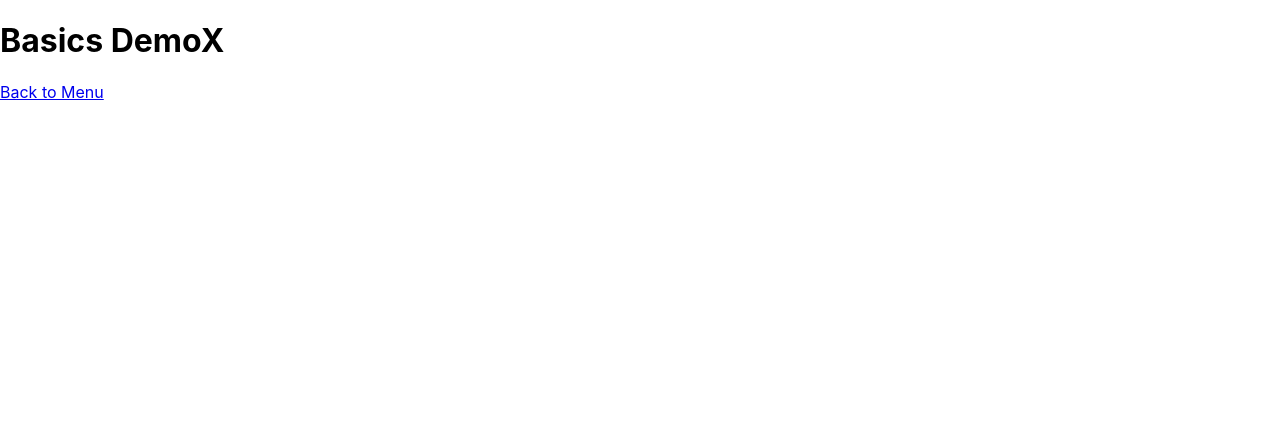
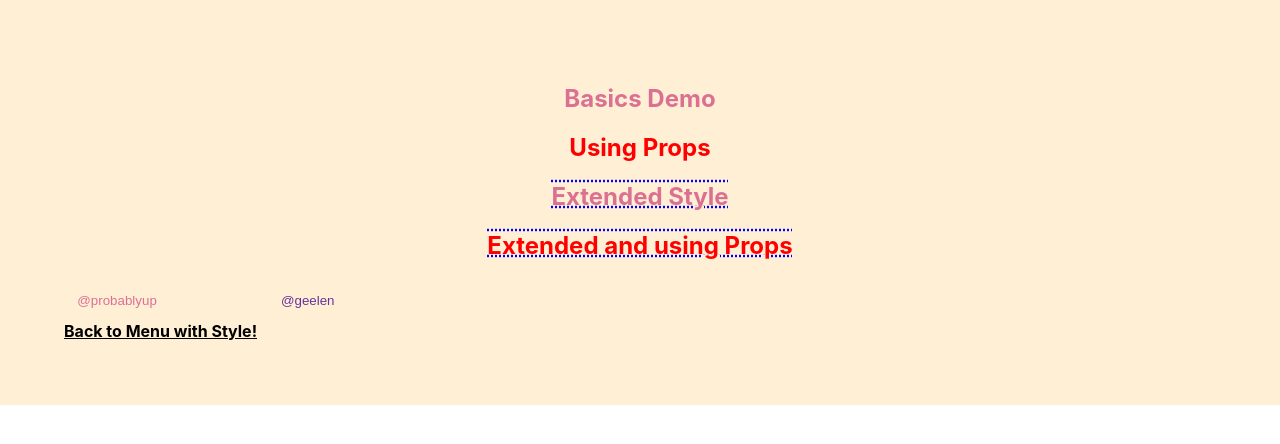
Before and after one commit to BarbaraPruz/demo-styled-components, a React (Create React App) app: page /basics in a window 1280 px wide. Shown: the top 444 px of the page. Built offline with nearby package versions, Linux system fonts and the light colour scheme.

Commit message:
BasicsDemo - create some sample styles (in progress)

```diff
--- a/package.json
+++ b/package.json
@@ -6,7 +6,8 @@
     "react": "^16.6.3",
     "react-dom": "^16.6.3",
     "react-router-dom": "^4.3.1",
-    "react-scripts": "2.1.1"
+    "react-scripts": "2.1.1",
+    "styled-components": "^4.1.1"
   },
   "scripts": {
     "start": "react-scripts start",
--- a/src/components/basics_demo.js
+++ b/src/components/basics_demo.js
@@ -1,13 +1,55 @@
 import React, { Component } from 'react';
 import { Link } from 'react-router-dom';
 
+import styled from 'styled-components';
+
+const Title = styled.h1`
+  color: ${props => props.special ? "red" : "palevioletred"};
+  font-size: 1.5em;
+  text-align: center;
+`;
+
+const FancyTitle = styled(Title)`
+  text-decoration: underline overline dotted blue;
+`;
+
+// Create a Wrapper component that'll render a <section> tag with some styles
+const Wrapper = styled.section`
+  padding: 4em;
+  background: papayawhip;
+`;
+
+const StyledLink = styled(Link)`  // styling react's Link class
+  color: black;
+  font-weight: bold;
+`;
+const Input = styled.input`
+  padding: 0.5em;
+  margin: 0.5em;
+  color: ${props => props.inputColor || "palevioletred"};
+  background: papayawhip;
+  border: none;
+  border-radius: 3px;
+`;
 class BasicsDemo extends Component {
+
+  handleClick = (event) => { console.log("Click",event) }
+
   render() {
     return (
-        <div>
-          <h1>Basics DemoX</h1>
-          <Link to="/">Back to Menu</Link>
-        </div>
+        <Wrapper>
+          <Title>Basics Demo</Title>
+          <div>
+            <Title special>Using Props</Title>
+            <FancyTitle>Extended Style</FancyTitle>
+            <FancyTitle special>Extended and using Props</FancyTitle>
+          </div>
+          <div>
+            <Input defaultValue="@probablyup" type="text" />
+            <Input defaultValue="@geelen" type="text" inputColor="rebeccapurple" />
+          </div>
+          <StyledLink to="/">Back to Menu with Style!</StyledLink>
+        </Wrapper>
     );
   }
 }
```
Also changed, not shown: 1 other file (tests, documents, lock files or other folders).
